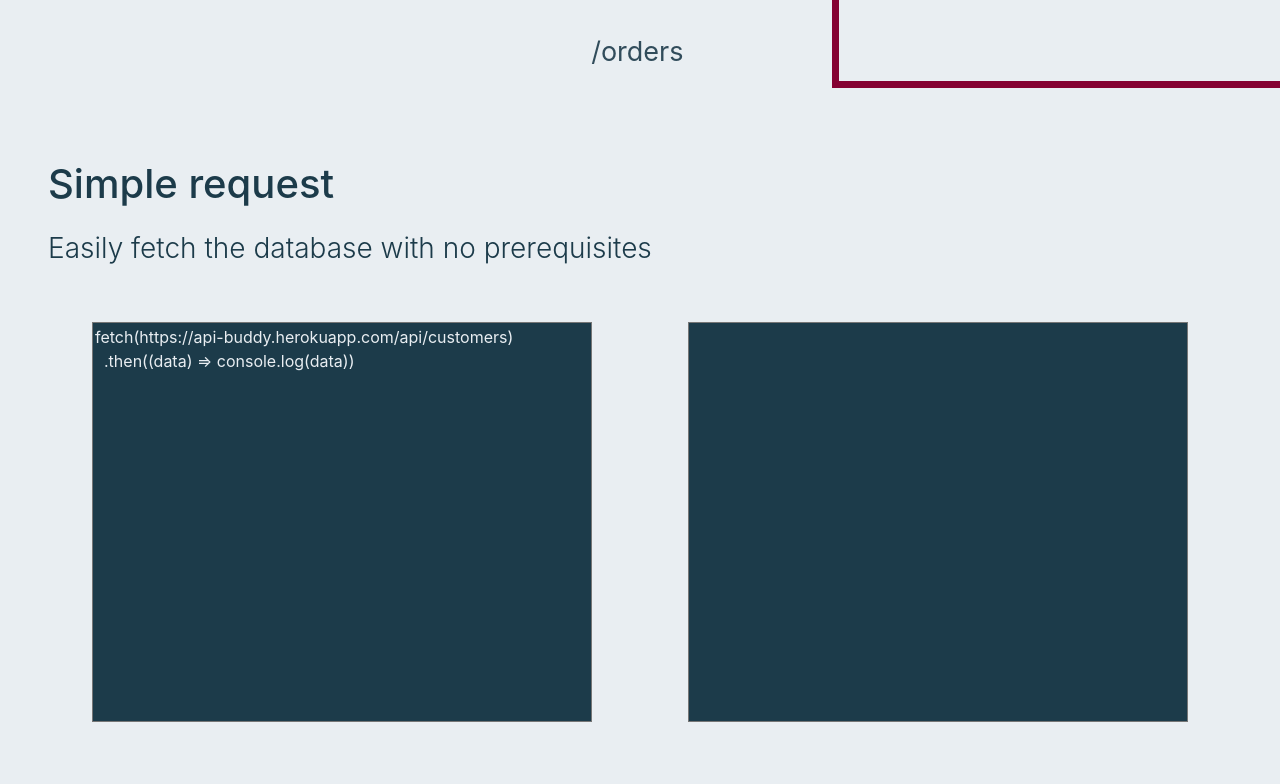
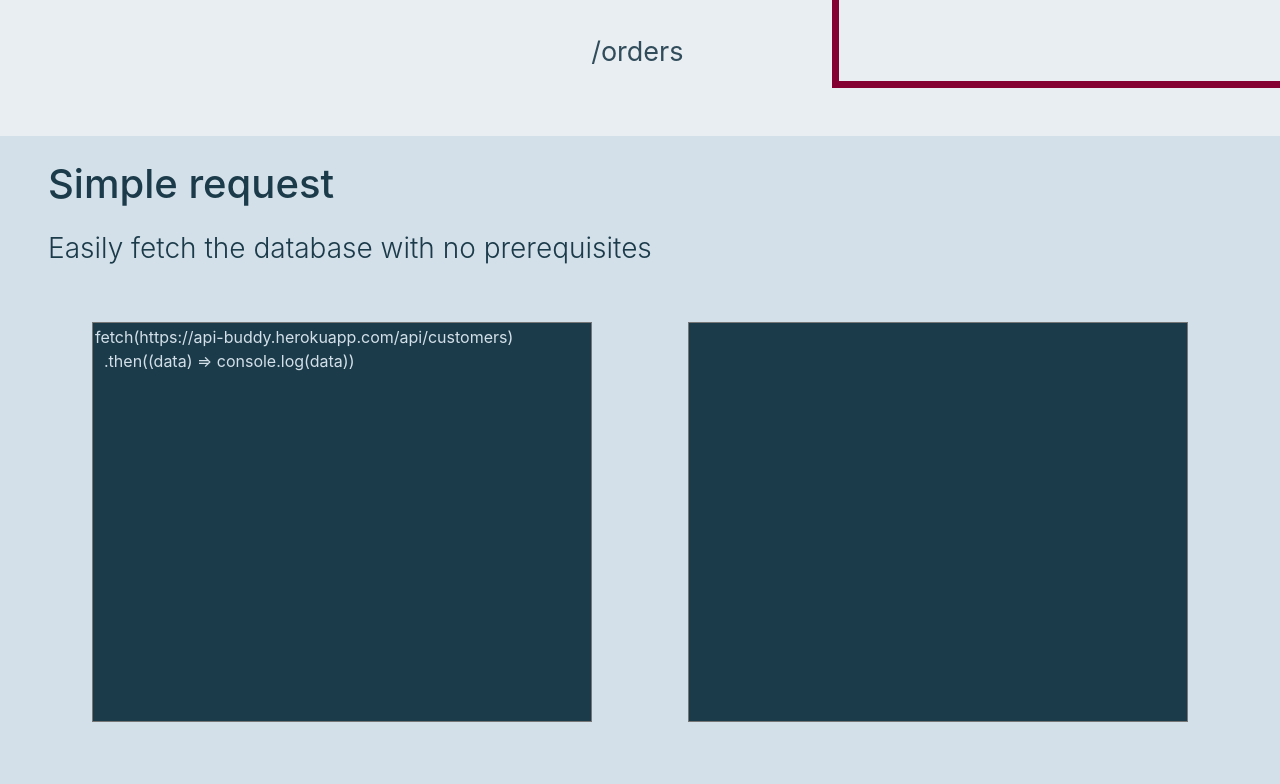
Before and after one commit to SidnevIgor/api-buddy-react, a React (Create React App) app: page / in a window 1280 px wide. Shown: the part 1480-2264 px from the top of the page. Built offline with nearby package versions, Linux system fonts and the light colour scheme.

Commit message:
bcgr change

```diff
--- a/src/components/app.jsx
+++ b/src/components/app.jsx
@@ -61,7 +61,7 @@ class App extends Component {
             <Fetching
             route = 'customers'
             heading = 'Simple request'
-            backgroundClr = '#E9EEF2'
+            backgroundClr = '#D3E0E9'
             headingClr = '#1C3B4A'
             addHeading = 'Easily fetch the database with no prerequisites'
             />
--- a/src/components/header.jsx
+++ b/src/components/header.jsx
@@ -24,7 +24,7 @@ class Header extends Component {
   render() {
     return (
       <div style = {{width: "100%", height: "100%", display: "inline-block", backgroundColor: "#D3E0E9", fontFamily: "Inter"}}>
-        <div className="inline-container" style={{display: "inline-block", width: "58%"}}>
+        <div className = "inline-container" style = {{ display: "inline-block", width: "58%" }}>
           <h1 style={{marginLeft: "180px", marginTop: "50px", fontSize: "90px"}}>API-buddy</h1>
           <p className="lead font-weight-normal" style={{marginLeft: "180px", fontSize: "28px", width:"65%"}}>The service is a free dummy book shop API supporting GET, POST, UPDATE, DELETE requests with the following routes: https://api-buddy/{this.state.chosenRoute}</p>
           <a className={this.state.buttonClass}
```
